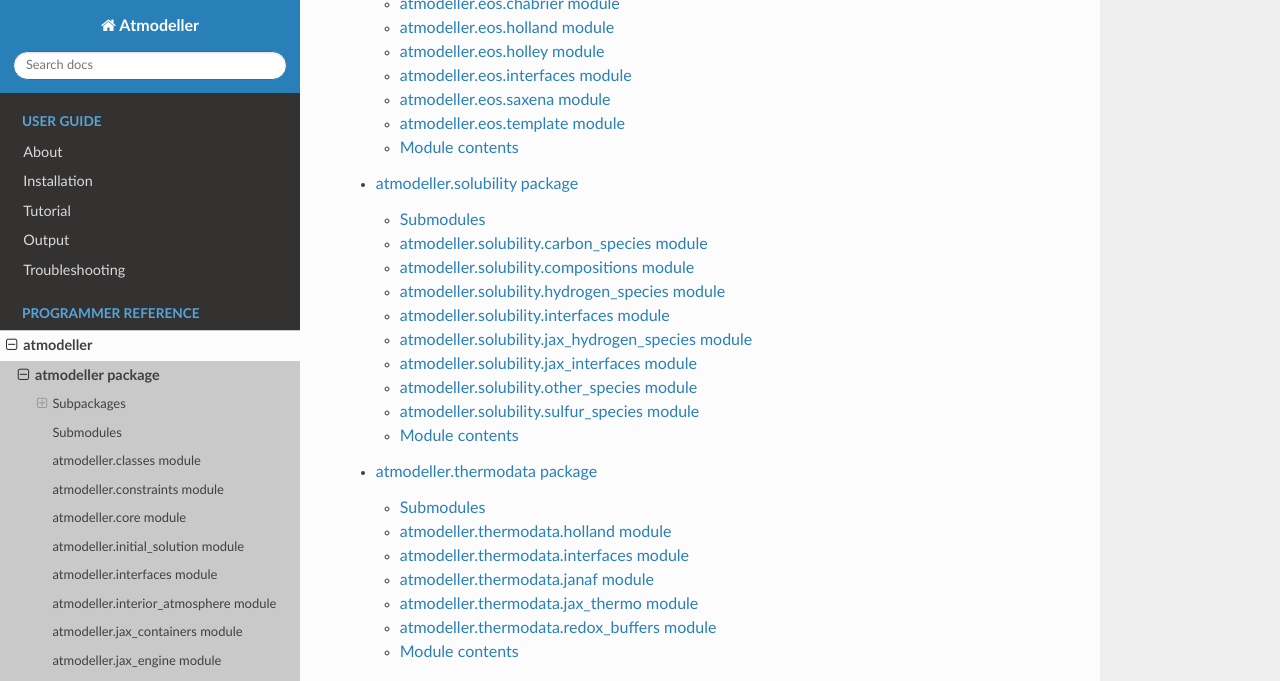
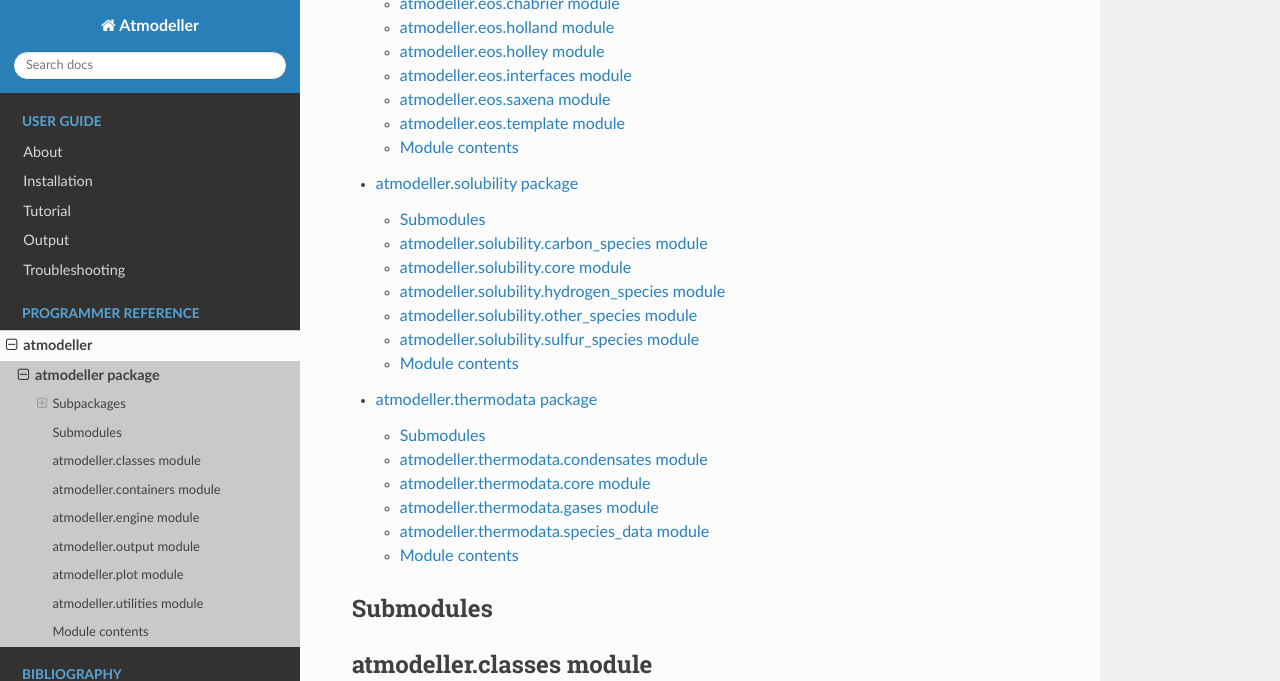
Before and after one commit to kaustubhhakim/atmodeller, a Sphinx documentation site: the page built from docs/source/atmodeller.rst, in a window 1280 px wide and 1400 px high, scrolled down 392 px. Shown: the top 681 px of the window. Built offline with Sphinx 7.4.7 and the Read the Docs theme 3.1.0, drawn with Linux system fonts in a browser that asks for light colours; some of the changed text lies outside the part shown.

Commit message:
Update some documentation

```diff
--- a/atmodeller/__init__.py
+++ b/atmodeller/__init__.py
@@ -18,7 +18,7 @@
 
 from __future__ import annotations
 
-__version__: str = "0.1.0"
+__version__: str = "0.2.0"
 
 import logging
 
--- /dev/null
+++ b/atmodeller/modules.rst
@@ -0,0 +1,5 @@
+source
+======
+
+.. toctree::
+   :maxdepth: 4
--- a/docs/source/atmodeller.rst
+++ b/docs/source/atmodeller.rst
@@ -22,66 +22,18 @@ atmodeller.classes module
    :undoc-members:
    :show-inheritance:
 
-atmodeller.constraints module
------------------------------
-
-.. automodule:: atmodeller.constraints
-   :members:
-   :undoc-members:
-   :show-inheritance:
-
-atmodeller.core module
-----------------------
-
-.. automodule:: atmodeller.core
-   :members:
-   :undoc-members:
-   :show-inheritance:
-
-atmodeller.initial\_solution module
------------------------------------
-
-.. automodule:: atmodeller.initial_solution
-   :members:
-   :undoc-members:
-   :show-inheritance:
-
-atmodeller.interfaces module
+atmodeller.containers module
 ----------------------------
-
-.. automodule:: atmodeller.interfaces
-   :members:
-   :undoc-members:
-   :show-inheritance:
-
-atmodeller.interior\_atmosphere module
---------------------------------------
-
-.. automodule:: atmodeller.interior_atmosphere
-   :members:
-   :undoc-members:
-   :show-inheritance:
-
-atmodeller.jax\_containers module
----------------------------------
 
 .. automodule:: atmodeller.containers
    :members:
    :undoc-members:
    :show-inheritance:
 
-atmodeller.jax\_engine module
------------------------------
+atmodeller.engine module
+------------------------
 
 .. automodule:: atmodeller.engine
-   :members:
-   :undoc-members:
-   :show-inheritance:
-
-atmodeller.jax\_utilities module
---------------------------------
-
-.. automodule:: atmodeller.jax_utilities
    :members:
    :undoc-members:
    :show-inheritance:
@@ -102,30 +54,6 @@ atmodeller.plot module
    :undoc-members:
    :show-inheritance:
 
-atmodeller.reaction\_network module
------------------------------------
-
-.. automodule:: atmodeller.reaction_network
-   :members:
-   :undoc-members:
-   :show-inheritance:
-
-atmodeller.solution module
---------------------------
-
-.. automodule:: atmodeller.solution
-   :members:
-   :undoc-members:
-   :show-inheritance:
-
-atmodeller.solver module
-------------------------
-
-.. automodule:: atmodeller.solver
-   :members:
-   :undoc-members:
-   :show-inheritance:
-
 atmodeller.utilities module
 ---------------------------
 
```
Also changed, not shown: README.md (+11 -15 lines), docs/source/atmodeller.solubility.rst (+3 -27 lines), docs/source/atmodeller.thermodata.rst (+16 -24 lines), docs/atmodeller_logo.png (added), 6 other files.
